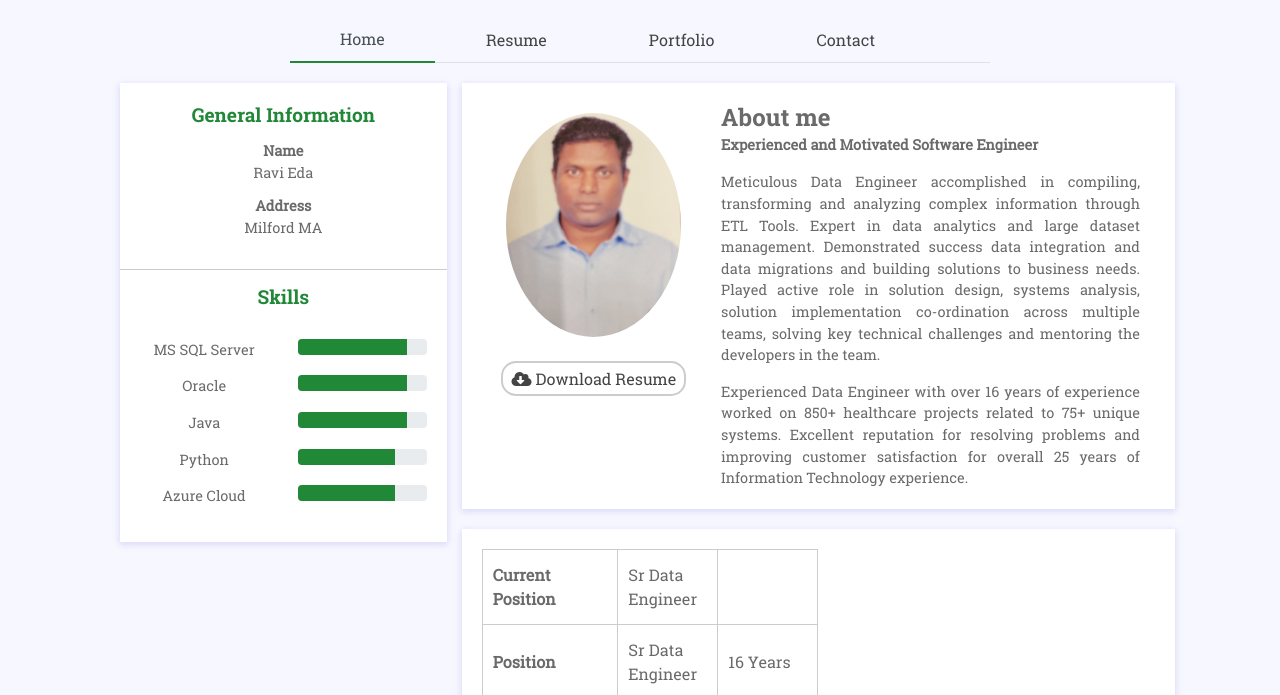
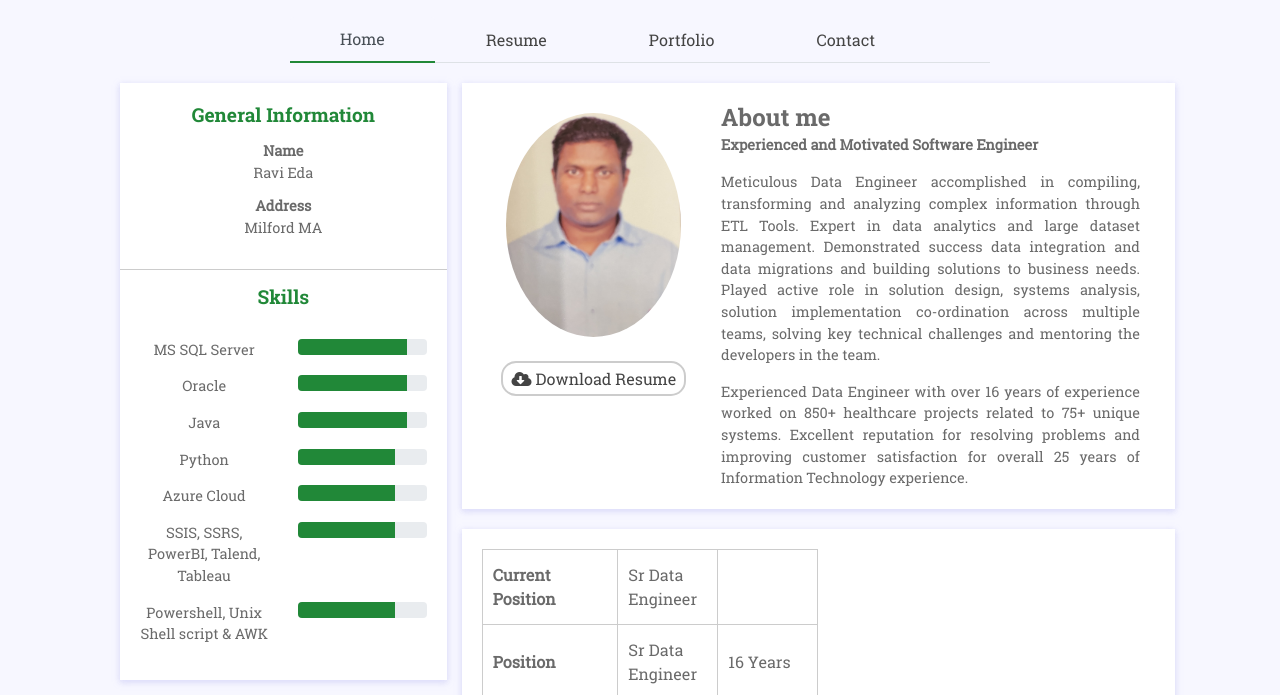
Before and after one commit to ravikeda/RaviWeb2023, a plain HTML site: page index.html in a window 1280 px wide. Shown: the part 105-800 px from the top of the page. Drawn offline with Linux system fonts and the light colour scheme.

Commit message:
Add files via upload

```diff
--- a/index.html
+++ b/index.html
@@ -97,6 +97,25 @@
                                             </div>
                                         </div>
 
+
+                                        <div class="row prog-row">
+                                            <div class="col-6"> SSIS, SSRS, PowerBI, Talend, Tableau </div>
+                                            <div class="col-6">
+                                                <div class="progress">
+                                                    <div class="progress-bar" role="progressbar" style="width: 75%" aria-valuenow="25" aria-valuemin="0" aria-valuemax="100"></div>
+                                                </div>
+                                            </div>
+                                        </div>
+
+
+                                        <div class="row prog-row">
+                                            <div class="col-6"> Powershell, Unix Shell script & AWK </div>
+                                            <div class="col-6">
+                                                <div class="progress">
+                                                    <div class="progress-bar" role="progressbar" style="width: 75%" aria-valuenow="25" aria-valuemin="0" aria-valuemax="100"></div>
+                                                </div>
+                                            </div>
+                                        </div>
 
 
 
```
